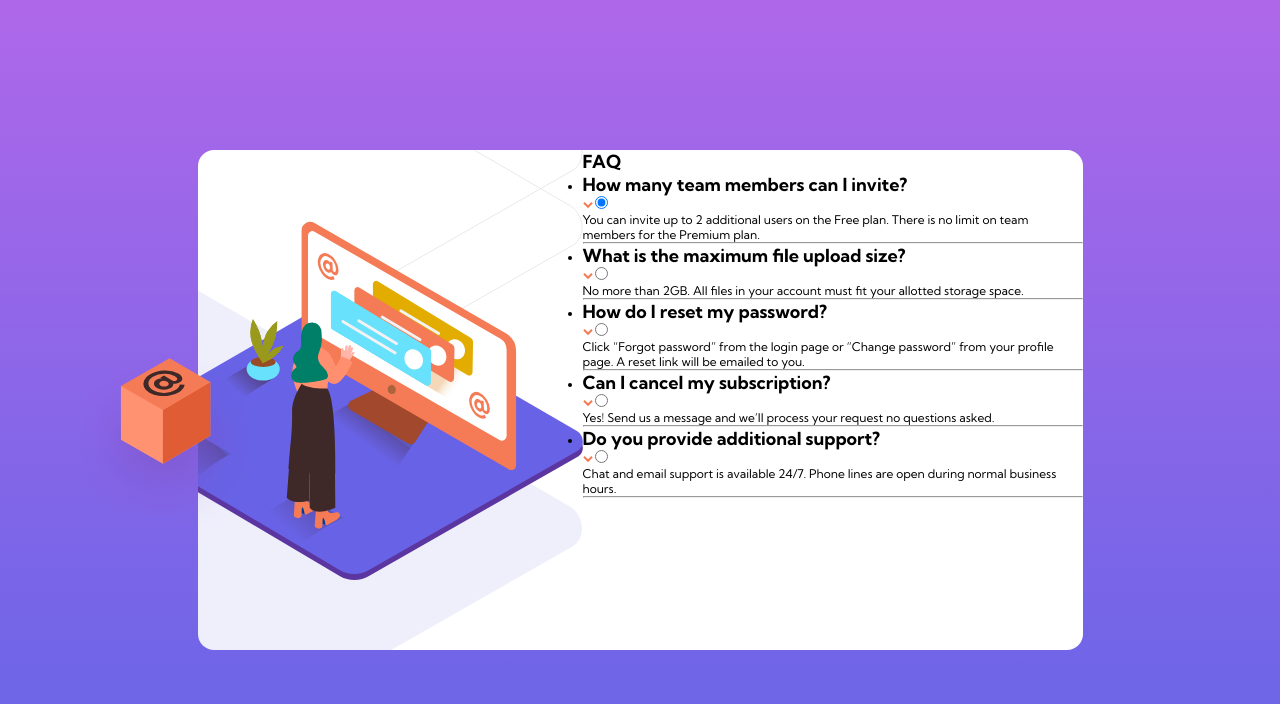
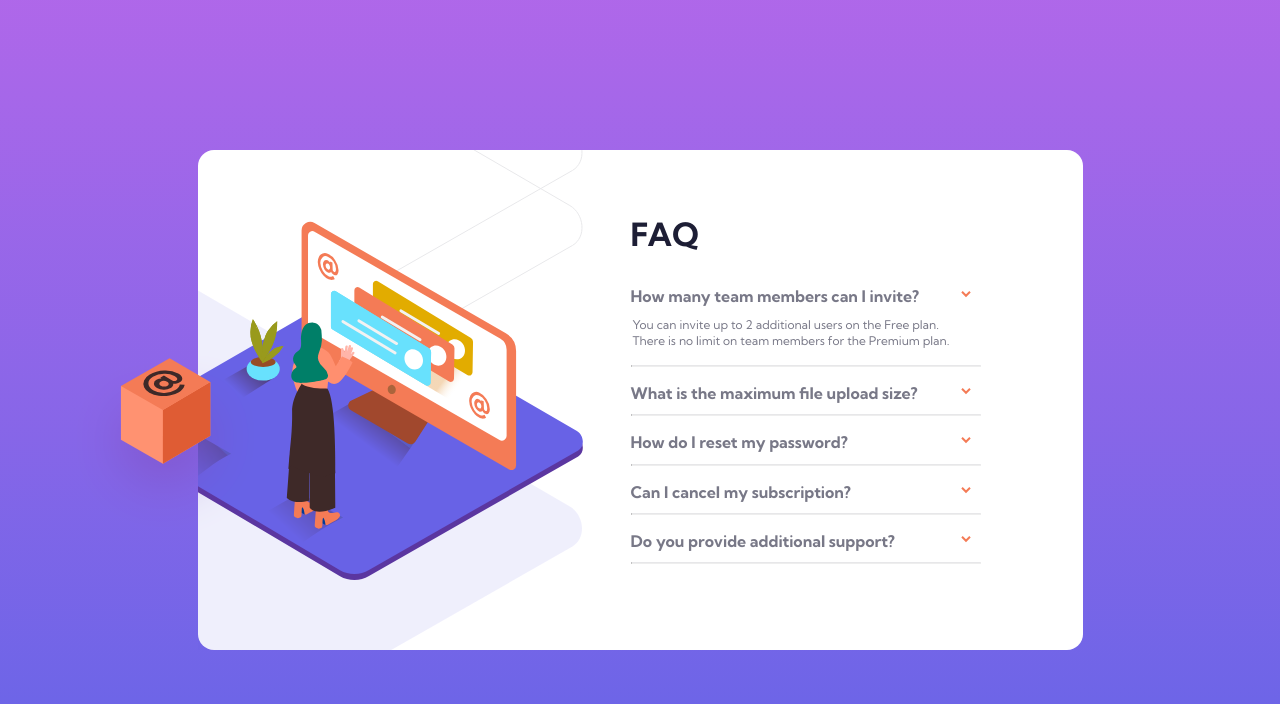
Before and after one commit to x3python/Frontend-Mentor---FAQ-Accordion-Card, a plain HTML site: page index.html in a window 1280 px wide. Drawn offline with Linux system fonts and the light colour scheme.

Commit message:
Update style.css

```diff
--- a/style.css
+++ b/style.css
@@ -39,4 +39,66 @@ section.text-area{
     grid-area: 'text-area';
     width: 500px;
     height: 500px;
+    color: hsl(240, 6%, 50%);
+    font-weight: 400;
 }
+h1.title{
+    font-family: 'Kumbh Sans', sans-serif;
+    font-size: 2rem;
+    font-weight: 700;
+    padding-top: 4rem;
+    padding-left: 3rem;
+    color: hsl(238, 29%, 16%);
+}
+h2{
+    font-size: 1rem;
+    /* padding-bottom: 1rem; */
+    padding-top: 1rem;
+    padding-bottom: 0.7rem;
+}
+p{
+    margin-left: -0.5rem;
+    padding-bottom: 1rem;
+    font-size: 12px;
+    line-height: 1rem;
+}
+hr{
+    border-top: 1px solid hsl(240, 5%, 91%);
+    width: 350px;
+}
+span.icon-down{
+
+}
+section.dropdown-area{
+    padding-left: 3rem;
+    padding-top: 1rem;
+    padding-right: 7rem;
+}
+#accordion {
+
+}
+#accordion li {
+    list-style: none;
+}
+#accordion li label{
+    cursor: pointer;
+    display: flex;
+    justify-content: space-between;
+    align-items: center;
+}
+#accordion label + input[type="radio"]{
+    display: none;
+}
+#accordion .drop-content{
+    padding: 0 10px;
+    line-height: 26px;
+    max-height: 0;
+    overflow: hidden;
+    /* transition: max-height 0.1s */
+}
+#accordion label + input[type="radio"]:checked + .drop-content{
+    max-height: 400px;
+}
+#accordion li label:hover{
+    color: hsl(14, 88%, 65%);
+}
```
